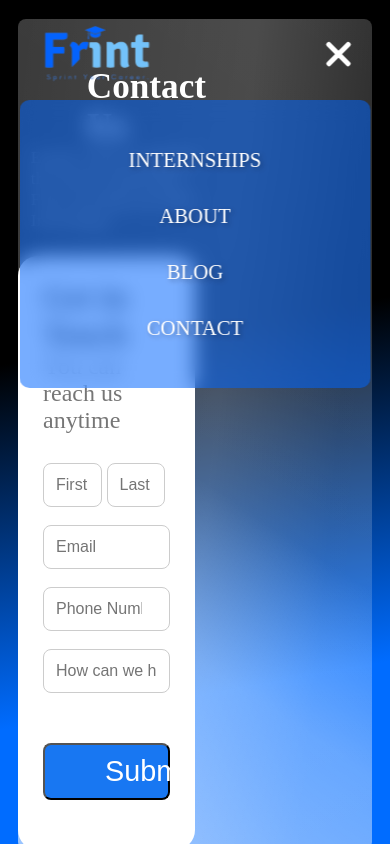
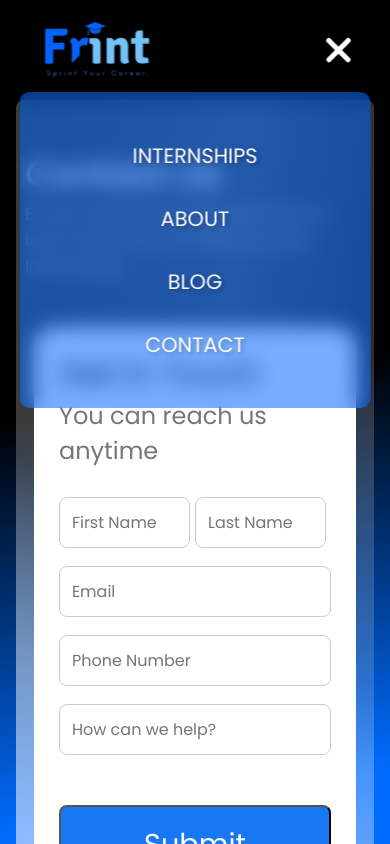
Before and after one commit to frint-in/Landing-Page, a React (Vite) app: page /contact in a window 390 px wide. Both pictures are taken after a click on the element 338 px from the left and 53 px from the top of the page. Shown: the top 844 px of the page. Built offline with nearby package versions, Linux system fonts and the light colour scheme.

Commit message:
contact done

```diff
--- a/src/components/navbar/Navbar.jsx
+++ b/src/components/navbar/Navbar.jsx
@@ -9,6 +9,10 @@ const Navbar = () => {
 
   const toggleNav = () => {
     setIsNavOpen(!isNavOpen);
+  };
+
+  const closeNav = () => {
+    setIsNavOpen(false);
   };
 
   useEffect(() => {
@@ -44,22 +48,22 @@ const Navbar = () => {
 
       <ul className={`links ${isNavOpen ? "open" : ""}`}>
         <li className="link">
-          <Link className="a" to="/internship">
+          <Link className="a" to="/internship" onClick={closeNav}>
             Internships
           </Link>
         </li>
         <li className="link">
-          <Link className="a" to="/about">
+          <Link className="a" to="/about" onClick={closeNav}>
             About
           </Link>
         </li>
         <li className="link">
-          <Link className="a" to="/blog">
+          <Link className="a" to="/blog" onClick={closeNav}>
             Blog
           </Link>
         </li>
         <li className="link">
-          <Link className="a" to="/contact">
+          <Link className="a" to="/contact" onClick={closeNav}>
             Contact
           </Link>
         </li>
--- a/src/components/navbar/navbar.scss
+++ b/src/components/navbar/navbar.scss
@@ -10,7 +10,7 @@
   left: 50%;
   transform: translateX(-50%);
   z-index: 15;
-
+  height: 8vh;
   .logo {
     all: unset;
     color: white;
@@ -39,7 +39,7 @@
   }
 
   .a {
-    font-size: 1.5rem;
+    font-size: 1.2rem;
     text-decoration: none;
     color: white;
     text-shadow: 2px 2px 5px rgba(0, 0, 0, 0.3);
@@ -78,7 +78,7 @@
       flex: 4;
     }
     .a {
-      font-size: 1.5rem;
+      font-size: 1.2rem;
     }
   }
   @media (max-width: 1000px) {
@@ -170,9 +170,6 @@
   }
 }
 .scrolled {
-  // background: radial-gradient(-90deg, #00013b 40%, #00429e 80%);
   background: radial-gradient(circle, #00429e 0%, #000 100%);
-  // background-color: #00a597aa;
   backdrop-filter: blur(5px);
-
 }
--- a/src/index.css
+++ b/src/index.css
@@ -4,5 +4,5 @@
     margin: 0;
     padding: 0;
     box-sizing: border-box;
-    /* font-family: 'Poppins', sans-serif; */
+    font-family: 'Poppins', sans-serif;
 }
--- a/src/pages/contact/contact.scss
+++ b/src/pages/contact/contact.scss
@@ -29,7 +29,7 @@
     justify-content: center;
     width: 80%;
     border-radius: 8px;
-    padding: 4rem;
+    padding: 2rem 4rem;
   }
 
   .header-left {
@@ -41,17 +41,20 @@
   .heading {
     color: #fff;
     font-weight: 700;
-    font-size: 5rem;
+    font-size: 4rem;
   }
 
   .text-wrapped {
     color: rgba(255, 255, 255, 0.68);
     font-weight: 500;
-    font-size: 2rem;
+    font-size: 1.5rem;
   }
   @media (max-width: 1340px) {
     .container {
       width: 95%;
+      display: flex;
+      // align-items: center;
+      justify-content: center;
     }
     .heading {
       font-size: 3rem;
@@ -113,40 +116,39 @@
     background-color: #1877f2;
     margin-top: 2rem;
     color: #fff;
-    padding: 10px 60px;
+    padding: 1rem 4rem;
     font-weight: 500;
     font-size: 1.8rem;
   }
 
   @media (max-width: 991px) {
     .contact-us {
-      padding: 18px;
-      height: 100vh;
+      padding: 1rem;
+      height: auto;
     }
     .container {
       flex-direction: column;
-      margin-top: 25px;
+      margin-top: 10vh;
       width: 100%;
       padding: 0;
+      align-items: center;
       margin-left: 0;
     }
     .header-left {
-      max-width: 100%;
-      margin-top: 3rem;
-      margin-left: 0.8rem;
+      width: 95%;
+      margin: 3rem 1rem;
     }
     .heading {
-      max-width: 100%;
+      width: 100%;
       font-size: 2.2rem;
-      margin-left: 3.5rem;
     }
     .text-wrapped {
       font-size: 1.1rem;
-      max-width: 100%;
+      width: 100%;
     }
     .box {
-      max-width: 100%;
-      margin-top: 25px;
+      width: 90%;
+      margin-bottom: 2rem;
     }
     .header-right {
       max-width: 100%;
@@ -156,5 +158,9 @@
       max-width: 100%;
       font-size: 1.5rem;
     }
+    button {
+      font-size: 1.2rem;
+      padding: 1rem 1.5rem;
+    }
   }
 }
```
Also changed, not shown: src/pages/contact/contact.css (deleted, +0 -1 lines).
